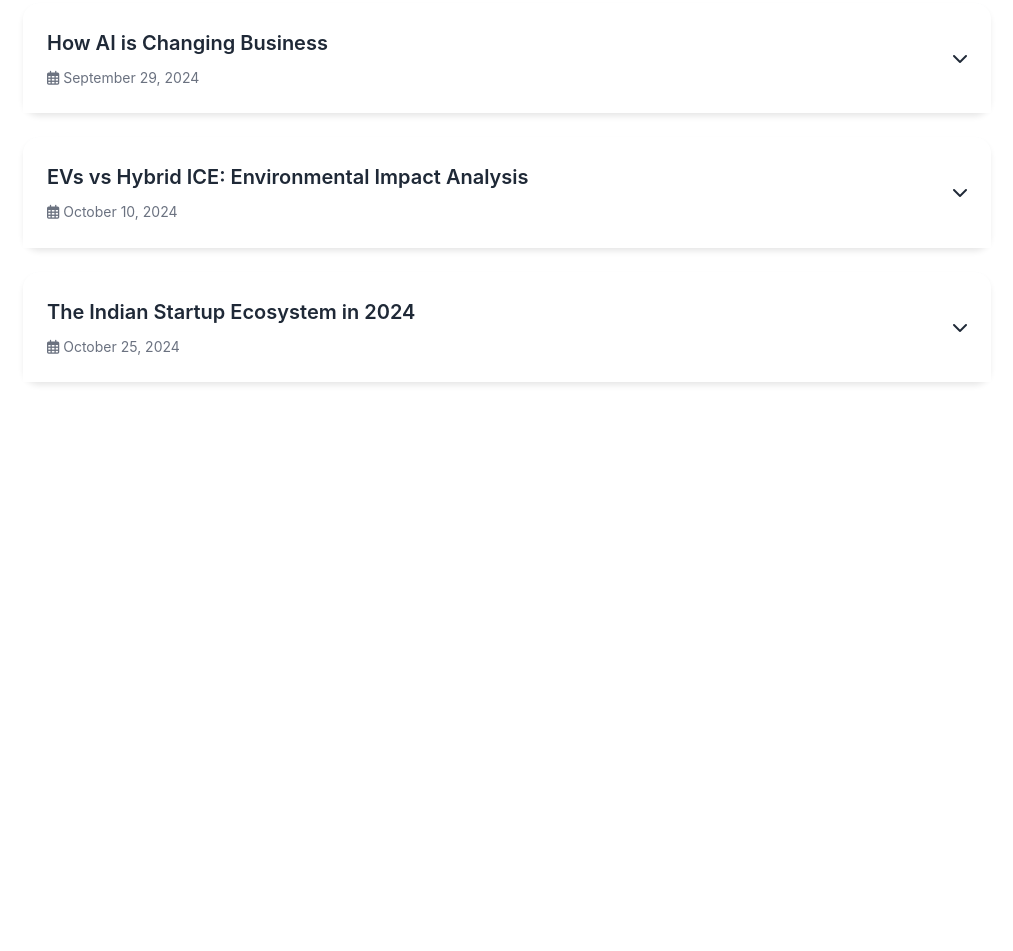
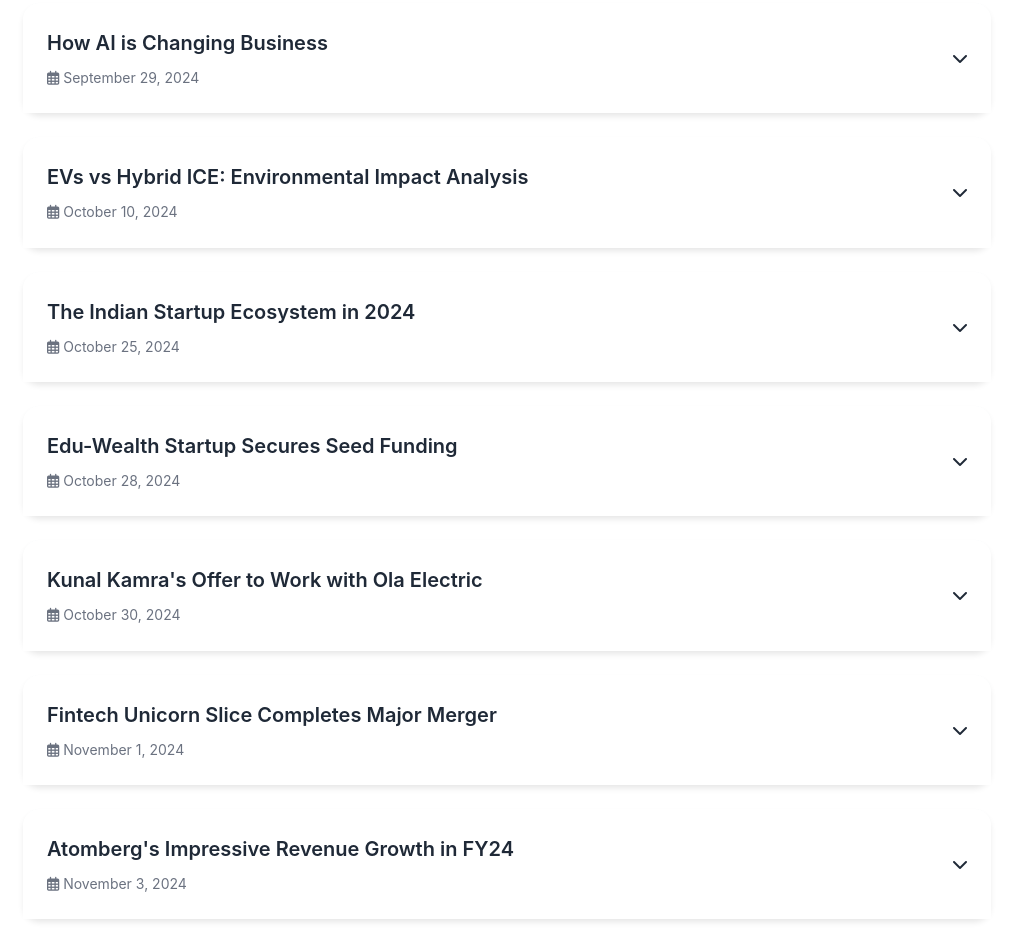
Before and after one commit to noddysnots/business-blog, a plain HTML site: page index.html in a window 1280 px wide. Shown: the part 268-1219 px from the top of the page, without its empty margins (133-1146 px from the left). Before the commit the page ends 800 px from the top, so only its background shows below. Drawn offline with Linux system fonts and the light colour scheme.

Commit message:
Update index.html

```diff
--- a/index.html
+++ b/index.html
@@ -1,11 +1,13 @@
 <!DOCTYPE html>
 <html lang="en">
 <head>
+    <!-- Previous head content remains the same -->
     <meta charset="UTF-8">
     <meta name="viewport" content="width=device-width, initial-scale=1.0">
     <title>Business and Future Tech Blog - Sarthak Pant IIM L</title>
     <link rel="stylesheet" href="https://cdnjs.cloudflare.com/ajax/libs/font-awesome/6.0.0/css/all.min.css">
     <style>
+        /* Previous styles remain the same */
         :root {
             --primary: #3b82f6;
             --secondary: #10b981;
@@ -175,6 +177,34 @@
                 date: 'October 25, 2024',
                 content: 'India\'s startup ecosystem is witnessing explosive growth, driven by increased access to funding, government support, and a growing talent pool. Startups in sectors like fintech, edtech, and healthtech are receiving massive investments, with several achieving unicorn status in record time.',
                 tags: ['Startups', 'India', 'Business']
+            },
+            {
+                id: 'zinc-funding',
+                title: 'Edu-Wealth Startup Secures Seed Funding',
+                date: 'October 28, 2024',
+                content: 'Edu-wealth startup Zinc has successfully raised seed funding led by Nexus Venture Partners. The startup aims to revolutionize financial literacy and wealth management for students. With this funding, Zinc plans to enhance its platform, increase its user base, and expand its offerings to cater to a broader audience.',
+                tags: ['Startups', 'Education', 'Funding']
+            },
+            {
+                id: 'ola-electric',
+                title: 'Kunal Kamra\'s Offer to Work with Ola Electric',
+                date: 'October 30, 2024',
+                content: 'Comedian Kunal Kamra made headlines by responding to Ola Electric\'s CEO Bhavish Aggarwal\'s offer to work with the company. Kamra, known for his wit, laid down certain conditions, sparking an amusing and thought-provoking exchange.',
+                tags: ['EVs', 'Startups', 'Technology']
+            },
+            {
+                id: 'slice-merger',
+                title: 'Fintech Unicorn Slice Completes Major Merger',
+                date: 'November 1, 2024',
+                content: 'Fintech unicorn Slice has completed a strategic merger with North East Small Finance Bank. This move is aimed at strengthening Slice\'s financial offerings, particularly in underserved regions of India. The merger will enable Slice to provide more comprehensive financial services to its users.',
+                tags: ['Fintech', 'Merger', 'Banking']
+            },
+            {
+                id: 'atomberg-growth',
+                title: 'Atomberg\'s Impressive Revenue Growth in FY24',
+                date: 'November 3, 2024',
+                content: 'Atomberg Technologies, known for its energy-efficient appliances, has reported a 31% growth in revenue, reaching Rs 848 crore in FY24. The company\'s innovative product line and focus on sustainability have been key drivers of this growth.',
+                tags: ['Business', 'Growth', 'Technology']
             }
         ];
 
```
